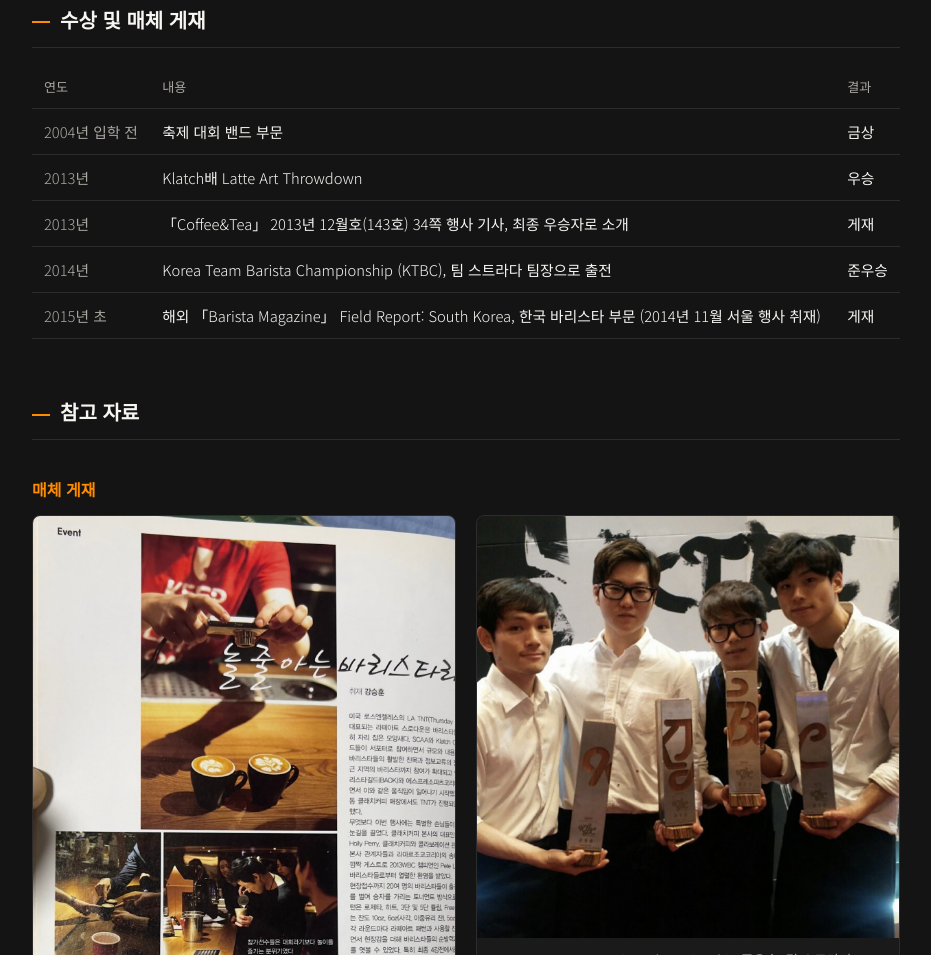
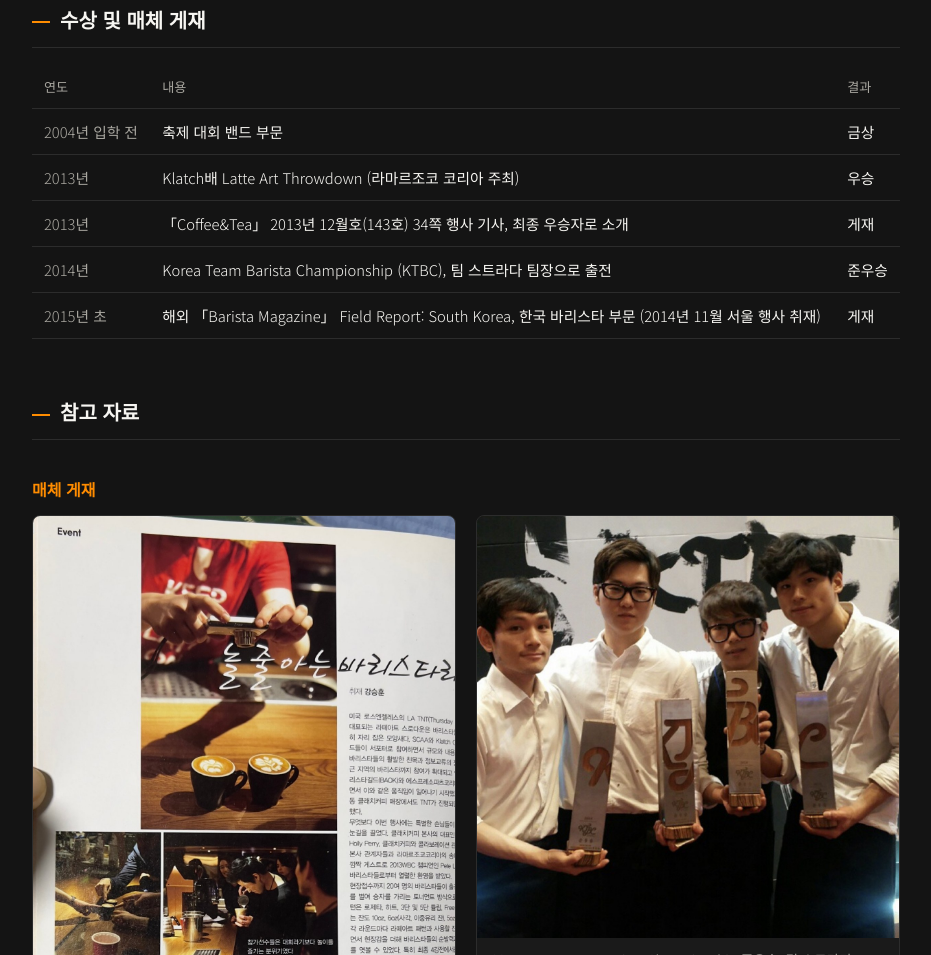
Before and after one commit to FilmSospeso/my-website, a plain HTML site: page resume/index.html in a window 1280 px wide. Shown: the part 4704-5659 px from the top of the page, without its empty margins (174-1105 px from the left). Drawn offline with nearby package versions, Linux system fonts and the light colour scheme; a web font is replaced by a local one.

Commit message:
Resume: note La Marzocco Korea as host of the Klatch throwdown
Co-Authored-By: Claude Fable 5.2 <noreply@anthropic.com>
Claude-Session: https://claude.ai/code/session_012tktL8RGaScNsAKwBWur5g

```diff
--- a/resume/index.html
+++ b/resume/index.html
@@ -331,7 +331,7 @@
         <table>
           <tr><th>연도</th><th>내용</th><th>결과</th></tr>
           <tr><td class="when">2004년 입학 전</td><td>축제 대회 밴드 부문</td><td>금상</td></tr>
-          <tr><td class="when">2013년</td><td>Klatch배 Latte Art Throwdown</td><td>우승</td></tr>
+          <tr><td class="when">2013년</td><td>Klatch배 Latte Art Throwdown (라마르조코 코리아 주최)</td><td>우승</td></tr>
           <tr><td class="when">2013년</td><td>「Coffee&amp;Tea」 2013년 12월호(143호) 34쪽 행사 기사, 최종 우승자로 소개</td><td>게재</td></tr>
           <tr><td class="when">2014년</td><td>Korea Team Barista Championship (KTBC), 팀 스트라다 팀장으로 출전</td><td>준우승</td></tr>
           <tr><td class="when">2015년 초</td><td>해외 「Barista Magazine」 Field Report: South Korea, 한국 바리스타 부문 (2014년 11월 서울 행사 취재)</td><td>게재</td></tr>
```
